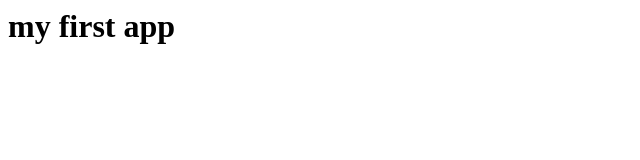
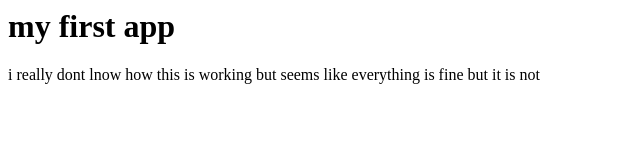
Before and after one commit to arifmulla/dbapp-, a plain HTML site: page index.html in a window 1280 px wide. Shown: the whole page, without its empty margins (0-640 px from the left). Drawn offline with Linux system fonts and the light colour scheme.

Commit message:
updated index.html

```diff
--- a/index.html
+++ b/index.html
@@ -3,7 +3,7 @@
 </head>
 <body>
 <h1>my first app</h1>
-
+  <p>i really dont lnow how this is working but seems like everything is fine but it is not</p>
 </body>
 
 
```
